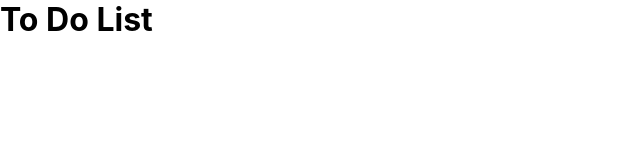
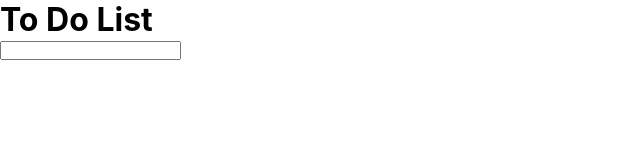
Before and after one commit to ElaineMoreira/toDo_fullStack, a React (Create React App) app in the folder client/: page / in a window 1280 px wide. Shown: the top 160 px of the page, without its empty margins (0-640 px from the left). Built offline with nearby package versions, Linux system fonts and the light colour scheme.

Commit message:
feat: 🎸 add div's at App.js

```diff
--- a/client/src/App.js
+++ b/client/src/App.js
@@ -6,6 +6,13 @@ function App() {
     <div className="App">
       <div>
         <h1>To Do List</h1>
+        <div>
+          <input/>
+        </div>
+      </div>
+
+      <div>
+        {/* {criar Item como componente} */}
       </div>
 
     </div>
```
Also changed, not shown: client/src/components/Item.jsx (renamed from client/src/components/item.jsx).
